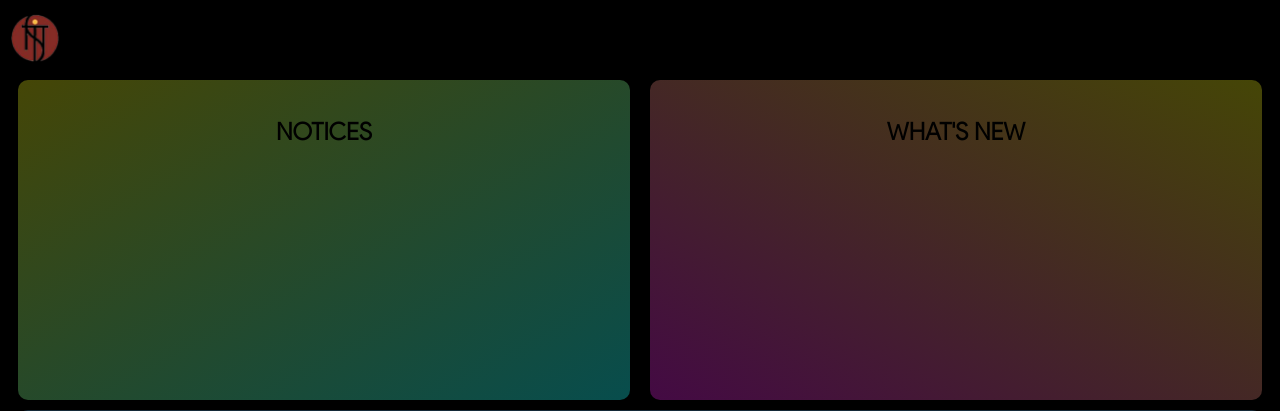
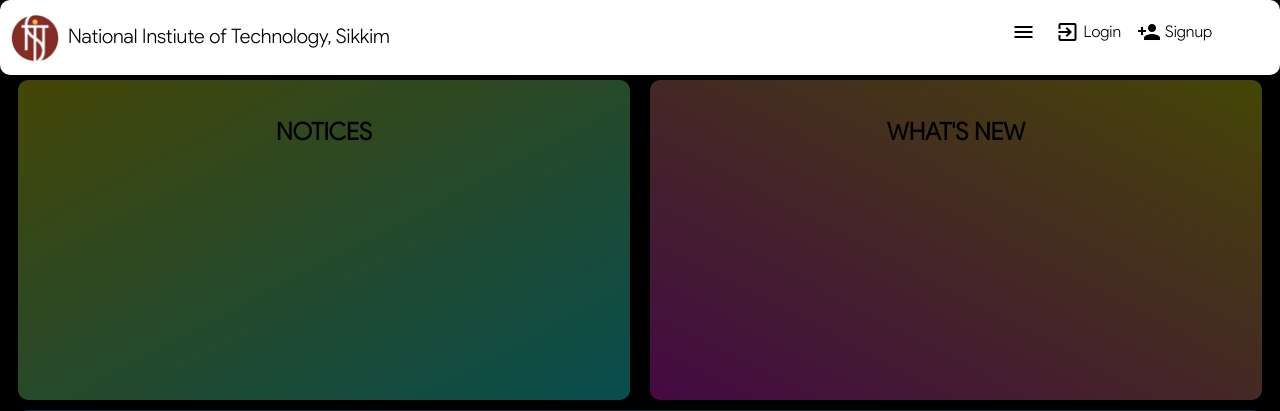
Before and after one commit to Rocker2102/students-website, a PHP site: page / in a window 1280 px wide. Shown: the top 411 px of the page. Run offline with PHP 8.4, Linux system fonts and the light colour scheme.

Commit message:
Update custom.css

```diff
--- a/css/custom.css
+++ b/css/custom.css
@@ -56,7 +56,7 @@ body {
 /* --------------------------------------------------------------- */
 
 #header {
-  background-color: rgba(0, 0, 0, 0.4);   /* header background */
+  background-color: #ffffff;   /* header background */
   position: fixed;
   z-index: 10;
   top: 0;
```
